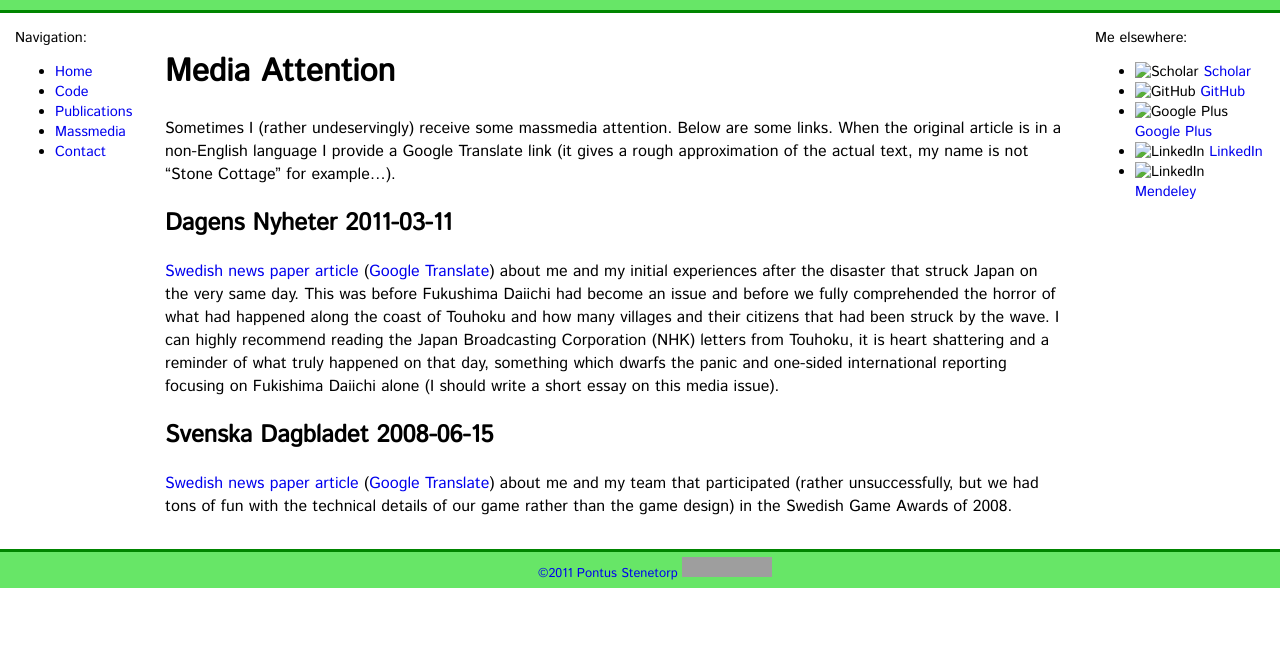
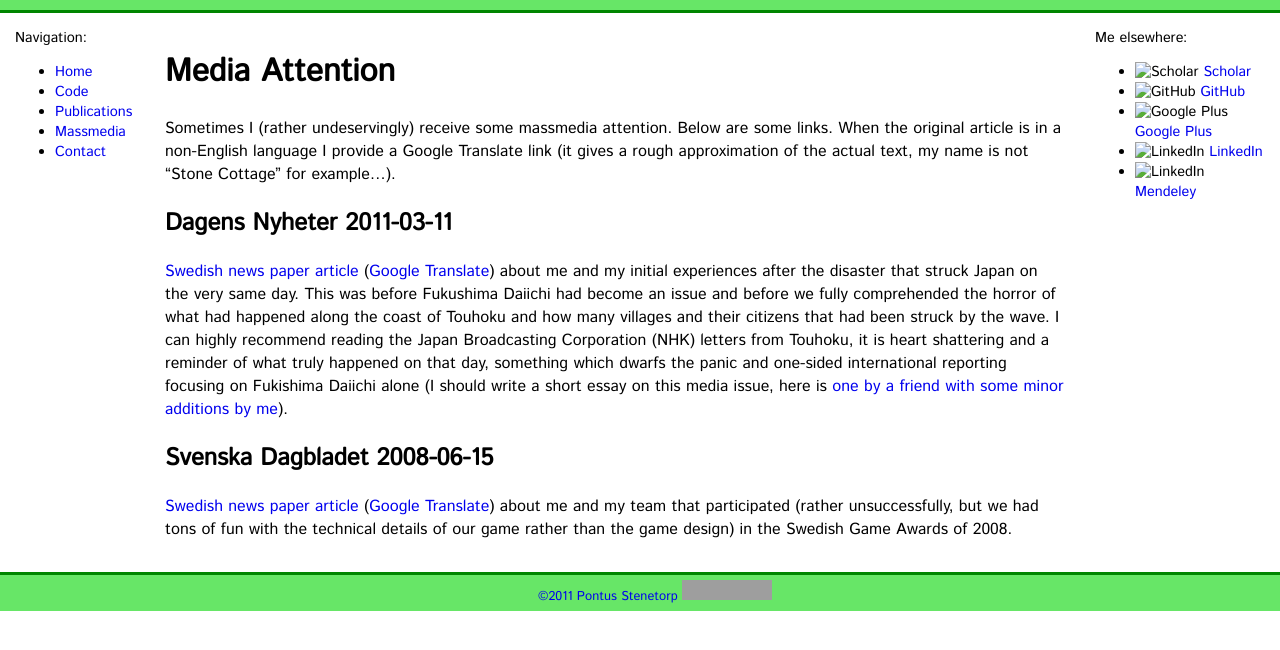
Before and after one commit to gbouchar/ninjin.github.io, a Jekyll site: the page built from media.md, in a window 1280 px wide. Shown: the top 650 px of the page. Built offline with Jekyll 4.4.1, drawn with Linux system fonts in a browser that asks for light colours; some web fonts are replaced; Markdown is read by kramdown in place of the engine named in the settings; grey boxes are pictures that could not be loaded.

Commit message:
Linked the essay "Panic in Tokyo? NO!".

```diff
--- a/media.md
+++ b/media.md
@@ -23,10 +23,12 @@ I can highly recommend reading the Japan Broadcasting Corporation (NHK)
 letters from Touhoku, it is heart shattering and a reminder of what truly
 happened on that day, something which dwarfs the panic and one-sided
 international reporting focusing on Fukishima Daiichi alone (I should write a
-short essay on this media issue).
+short essay on this media issue, here is [one by a friend with some minor
+additions by me][no_panic]).
 
 [dn_svensk]: http://www.dn.se/nyheter/varlden/svensk-i-tokyo-jag-har-tappat-rakningen-pa-efterskalv
 [dn_svensk_gt]: http://goo.gl/ZzigF
+[no_panic]: http://udon.stacken.kth.se/~goran/nopanic.en.html
 
 ## Svenska Dagbladet 2008-06-15 ##
 
```
